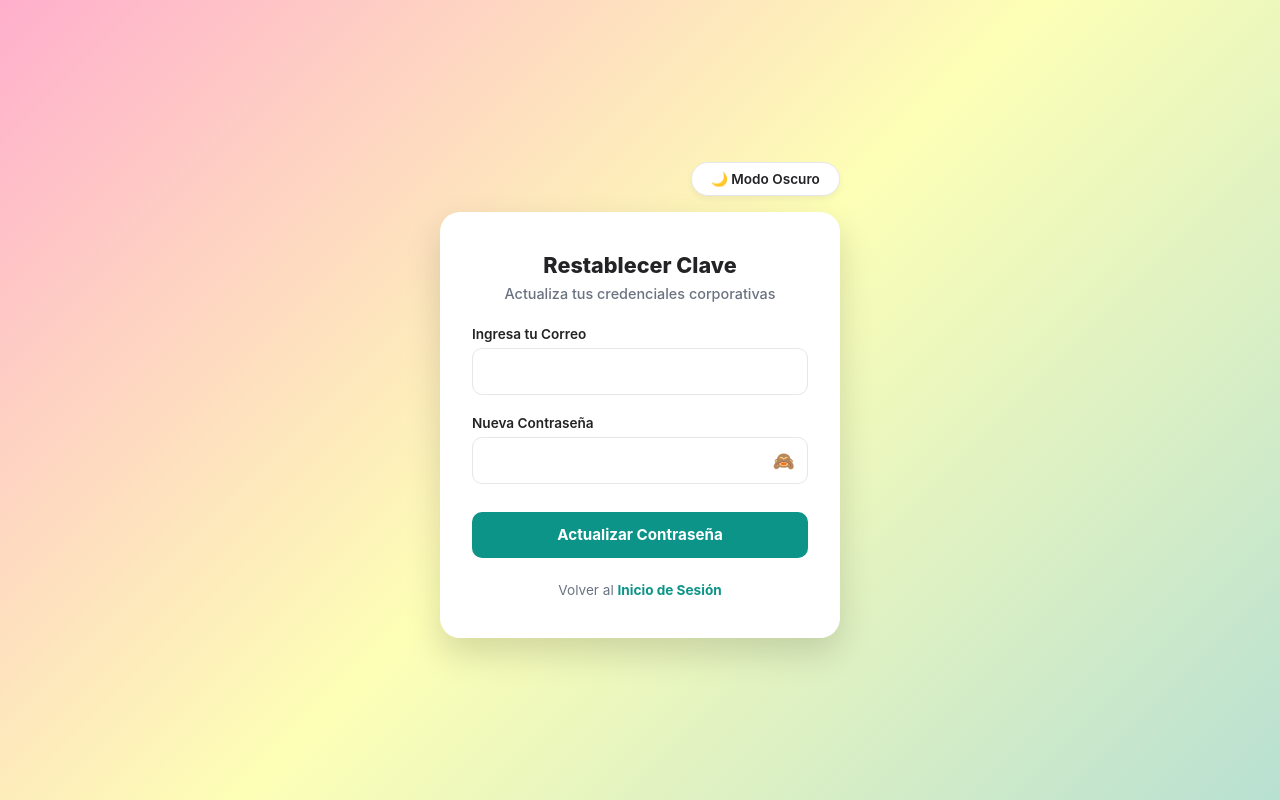
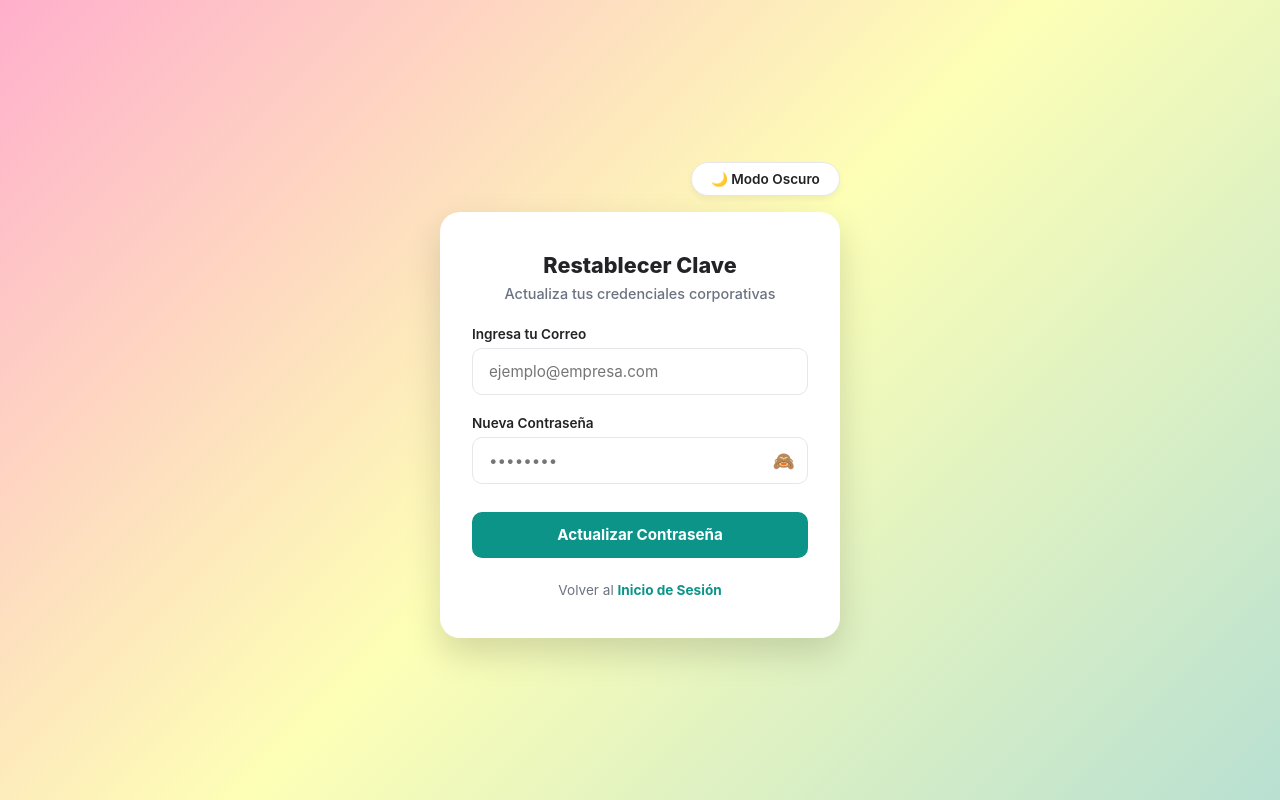
Before and after one commit to majomar2010/SGG, a plain HTML site: page recuperar.html in a window 1280 px wide. Drawn offline with Linux system fonts and the light colour scheme; files that its build step writes are made by us from their sources; files whose address does not match are found by name.

Commit message:
Update recuperar.html

```diff
--- a/recuperar.html
+++ b/recuperar.html
@@ -7,31 +7,41 @@
     <link rel="stylesheet" href="css/style.css">
 </head>
 <body>
+
     <header>
         <button id="theme-toggle" class="theme-btn">🌙 Modo Oscuro</button>
     </header>
+
     <main class="card">
         <h1>Restablecer Clave</h1>
         <h2>Actualiza tus credenciales corporativas</h2>
+
         <form id="recover-form" novalidate>
             <div class="form-group">
                 <label for="rec-email">Ingresa tu Correo</label>
-                <input type="email" id="rec-email" required>
+                <div class="input-wrapper">
+                    <input type="email" id="rec-email" required placeholder="ejemplo@empresa.com">
+                </div>
             </div>
+
             <div class="form-group">
                 <label for="rec-pass">Nueva Contraseña</label>
                 <div class="input-wrapper">
-                    <input type="password" id="rec-pass" required>
-                    <button type="button" class="toggle-password" aria-label="Ver">🙈</button>
+                    <input type="password" id="rec-pass" required placeholder="••••••••">
+                    <button type="button" class="toggle-password" aria-label="Mostrar u ocultar contraseña">🙈</button>
                 </div>
             </div>
+
             <div id="form-message" class="message-box" aria-live="polite"></div>
+
             <button type="submit" class="submit-btn">Actualizar Contraseña</button>
         </form>
+
         <div class="login-links">
             <a href="index.html">Volver al <span>Inicio de Sesión</span></a>
         </div>
     </main>
+
     <script src="js/theme.js"></script>
     <script src="js/recuperar.js"></script>
 </body>
```
